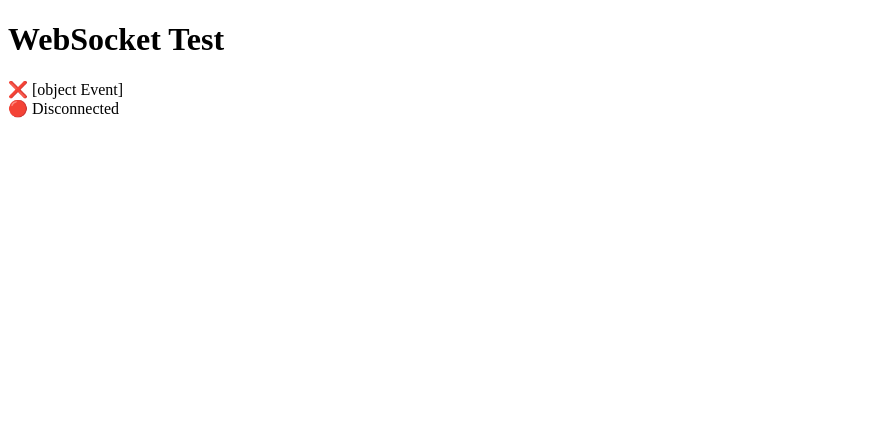
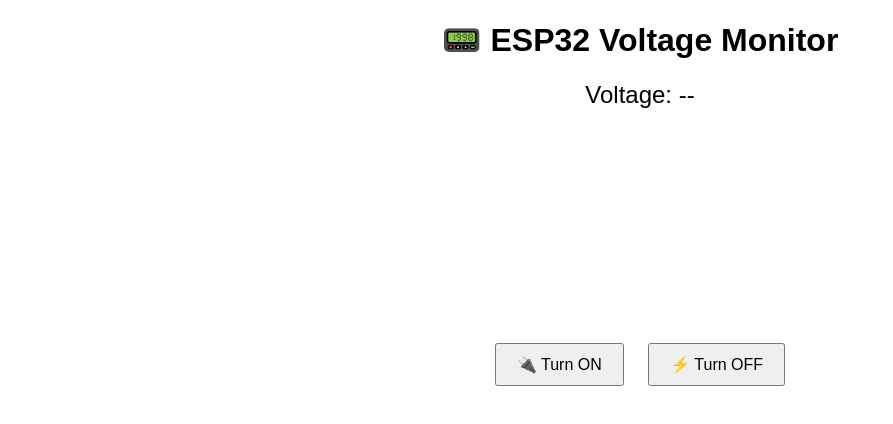
Before and after one commit to MohammadAminParsa/Render_WebSocket_v0.0, a website: page public/index.html in a window 1280 px wide. Shown: the whole page, without its empty margins (0-893 px from the left). Drawn offline with nearby package versions, Linux system fonts and the light colour scheme.

Commit message:
Update index.html

```diff
--- a/public/index.html
+++ b/public/index.html
@@ -1,17 +1,23 @@
 <!DOCTYPE html>
 <html>
-<head><title>WebSocket Test</title></head>
+<head>
+  <title>ESP32 Dashboard</title>
+  <script src="https://cdn.jsdelivr.net/npm/chart.js"></script>
+  <style>
+    body { font-family: sans-serif; text-align: center; margin: 20px; }
+    button { margin: 10px; padding: 10px 20px; font-size: 16px; }
+    #voltage { font-size: 24px; margin: 20px 0; }
+  </style>
+</head>
 <body>
-  <h1>WebSocket Test</h1>
-  <div id="log"></div>
-  <script>
-    let log = msg => { console.log(msg); document.getElementById('log').innerHTML += msg + '<br>'; };
+  <h1>📟 ESP32 Voltage Monitor</h1>
+  <p id="voltage">Voltage: --</p>
+  <canvas id="chart" width="400" height="200"></canvas>
+  <div>
+    <button onclick="sendCommand('ON')">🔌 Turn ON</button>
+    <button onclick="sendCommand('OFF')">⚡ Turn OFF</button>
+  </div>
 
-    let ws = new WebSocket("wss://" + location.host + "/ws");
-    ws.onopen = () => log("🟢 Connected to WebSocket");
-    ws.onmessage = ev => log("📥 " + ev.data);
-    ws.onclose = () => log("🔴 Disconnected");
-    ws.onerror = err => log("❌ " + err);
-  </script>
+  <script src="chart.js"></script>
 </body>
 </html>
```
